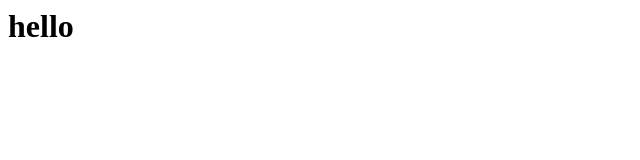
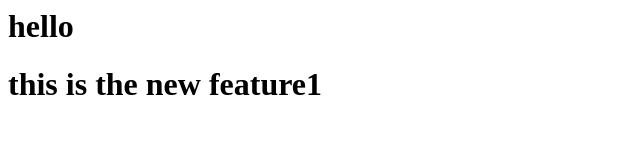
Before and after one commit to Bhush2513/localrepo, a plain HTML site: page index.html in a window 1280 px wide. Shown: the whole page, without its empty margins (0-640 px from the left). Drawn offline with Linux system fonts and the light colour scheme.

Commit message:
add feature1

```diff
--- a/index.html
+++ b/index.html
@@ -1 +1,2 @@
 <h1>hello </h1>
+<h1> this is the new feature1</h1>
```
